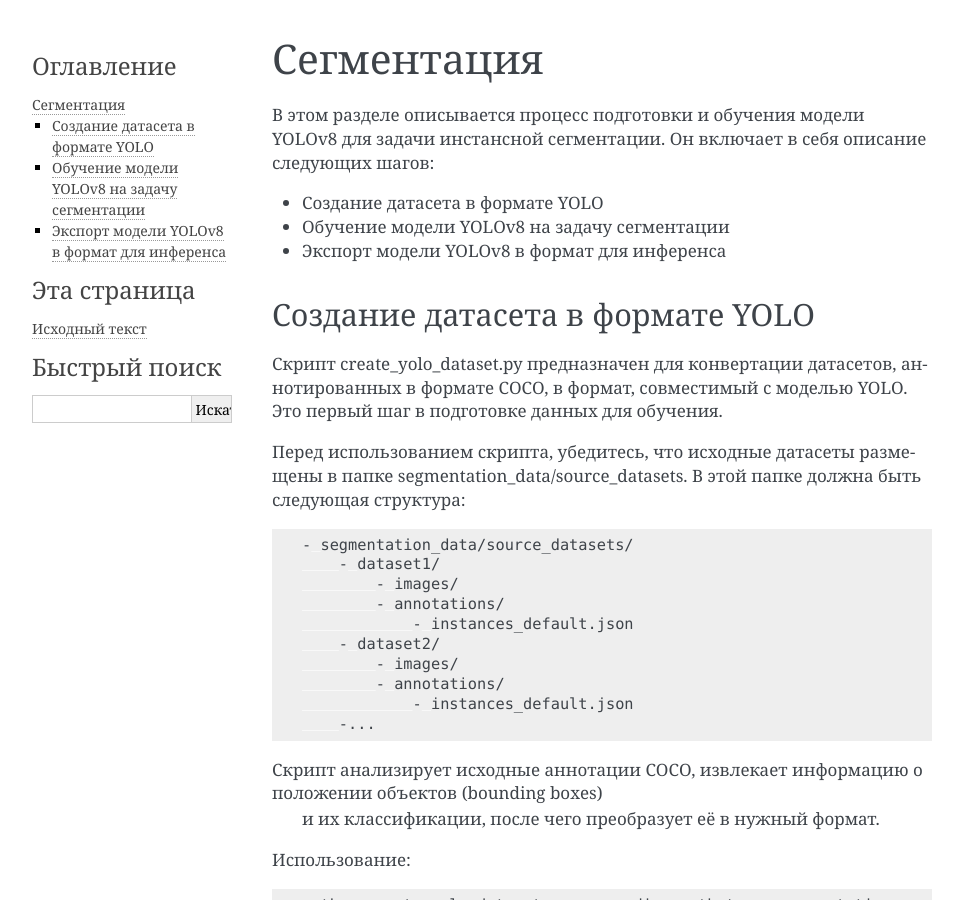
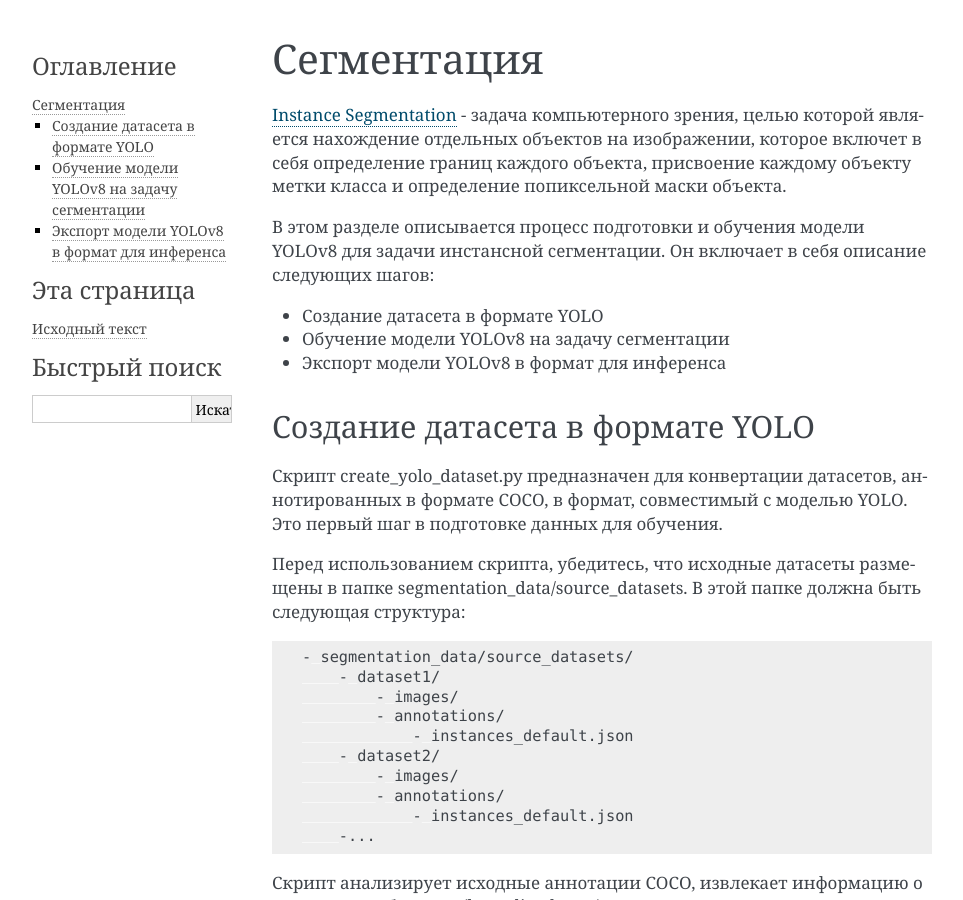
Before and after one commit to SanchoPanso/cls_test, a Sphinx documentation site: the page built from docs/source/instance_segmentation.rst, in a window 1280 px wide and 900 px high. Shown: the whole window, without its empty margins (148-1111 px from the left). Built offline with Sphinx 7.4.7, drawn with Linux system fonts in a browser that asks for light colours.

Commit message:
docs: instance definition

```diff
--- a/docs/source/instance_segmentation.rst
+++ b/docs/source/instance_segmentation.rst
@@ -1,5 +1,10 @@
 Сегментация
 ============
+
+`Instance Segmentation <https://paperswithcode.com/task/instance-segmentation>`_ -
+задача компьютерного зрения, целью которой является нахождение отдельных объектов на изображении,
+которое включет в себя определение границ каждого объекта, присвоение каждому объекту метки класса и
+определение попиксельной маски объекта.
 
 В этом разделе описывается процесс подготовки и обучения модели YOLOv8 для задачи инстансной сегментации.
 Он включает в себя описание следующих шагов:
```
